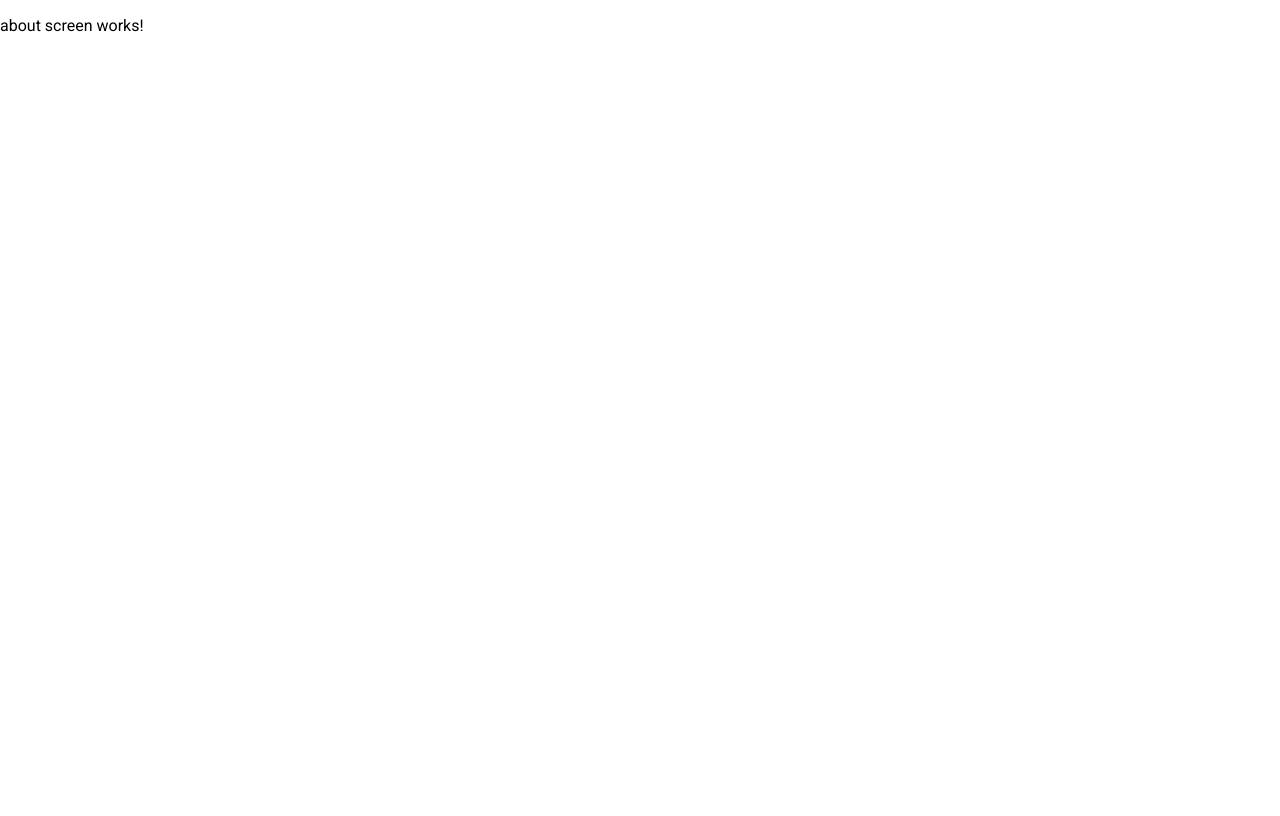
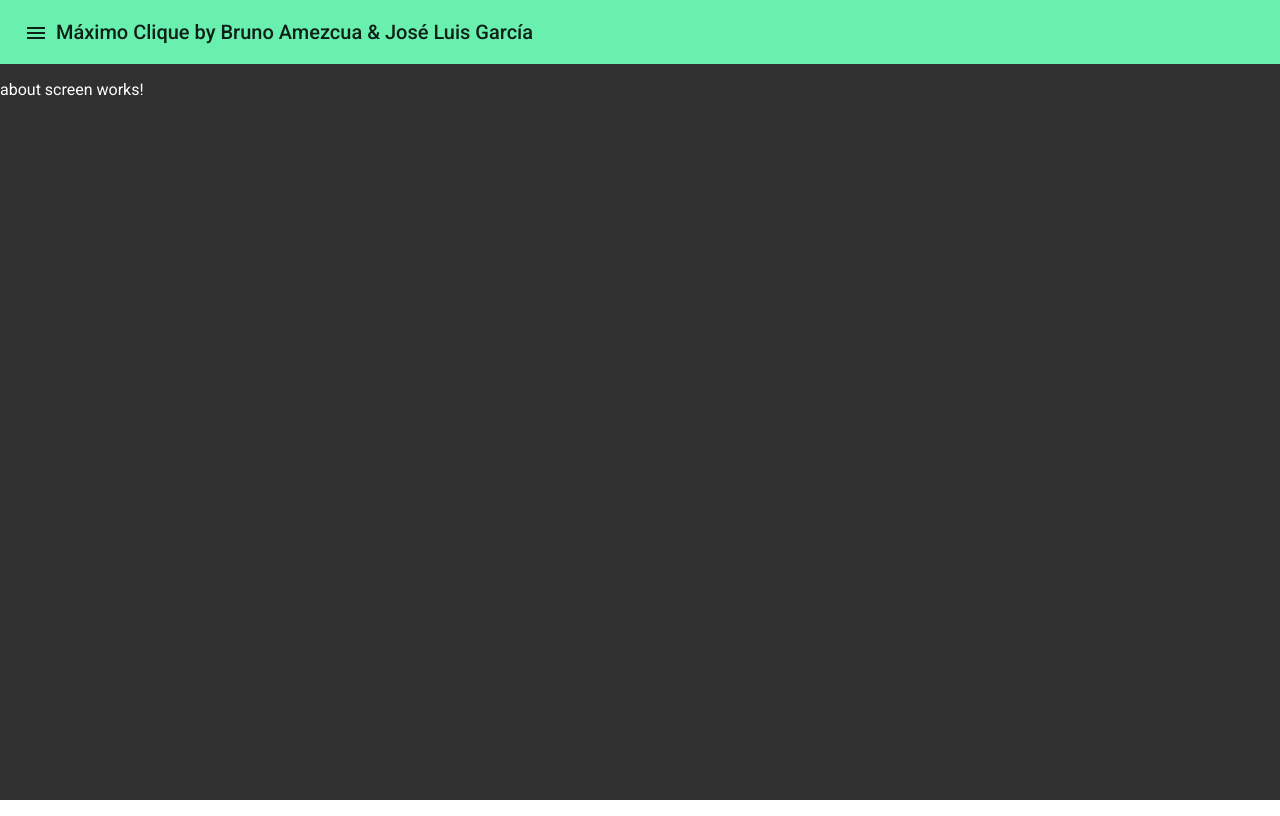
Before and after one commit to Brandeso/MaximoClique, an Angular app in the folder MaximoClique/: page /home in a window 1280 px wide. Built offline with nearby package versions, Linux system fonts and the light colour scheme.

Commit message:
Se configura el sidenav y el toolbar

```diff
--- a/MaximoClique/src/screens/home/home.screen.html
+++ b/MaximoClique/src/screens/home/home.screen.html
@@ -1 +1,29 @@
-<router-outlet></router-outlet>
+<mat-sidenav-container>
+  <mat-sidenav #sidenav mode='over'>
+    <mat-nav-list>
+      <mat-list-item>
+        <a matLine (click)='sidenav.toggle()' routerLink='/home'>
+          <mat-icon>home</mat-icon>
+          INICIO
+        </a>
+      </mat-list-item>
+      <mat-list-item>
+        <a matLine (click)='sidenav.toggle()' routerLink='/algorithm'>
+          <mat-icon>code</mat-icon>
+          ALGORITMO
+        </a>
+      </mat-list-item>
+    </mat-nav-list>
+  </mat-sidenav>
+  <mat-sidenav-content class='main-container'>
+    <mat-toolbar color='accent'>
+      <mat-toolbar-row>
+        <button mat-icon-button (click)='sidenav.toggle()'>
+          <mat-icon>menu</mat-icon>
+        </button>
+        <h1>Máximo Clique by Bruno Amezcua & José Luis García</h1>
+      </mat-toolbar-row>
+    </mat-toolbar>
+    <router-outlet></router-outlet>
+  </mat-sidenav-content>
+</mat-sidenav-container>
--- a/MaximoClique/src/screens/home/home.screen.scss
+++ b/MaximoClique/src/screens/home/home.screen.scss
@@ -0,0 +1,4 @@
+.main-container {
+  height: 100vh;
+  width: 100wh;
+}
--- a/MaximoClique/src/screens/home/home.screen.ts
+++ b/MaximoClique/src/screens/home/home.screen.ts
@@ -9,4 +9,5 @@ export class HomeScreen {
 
   constructor() { }
 
+  title = 'Maximo Clique by Bruno Amezcua & José Luis García'
 }
```
Also changed, not shown: MaximoClique/src/app/app.module.ts (+35 -1 lines).
